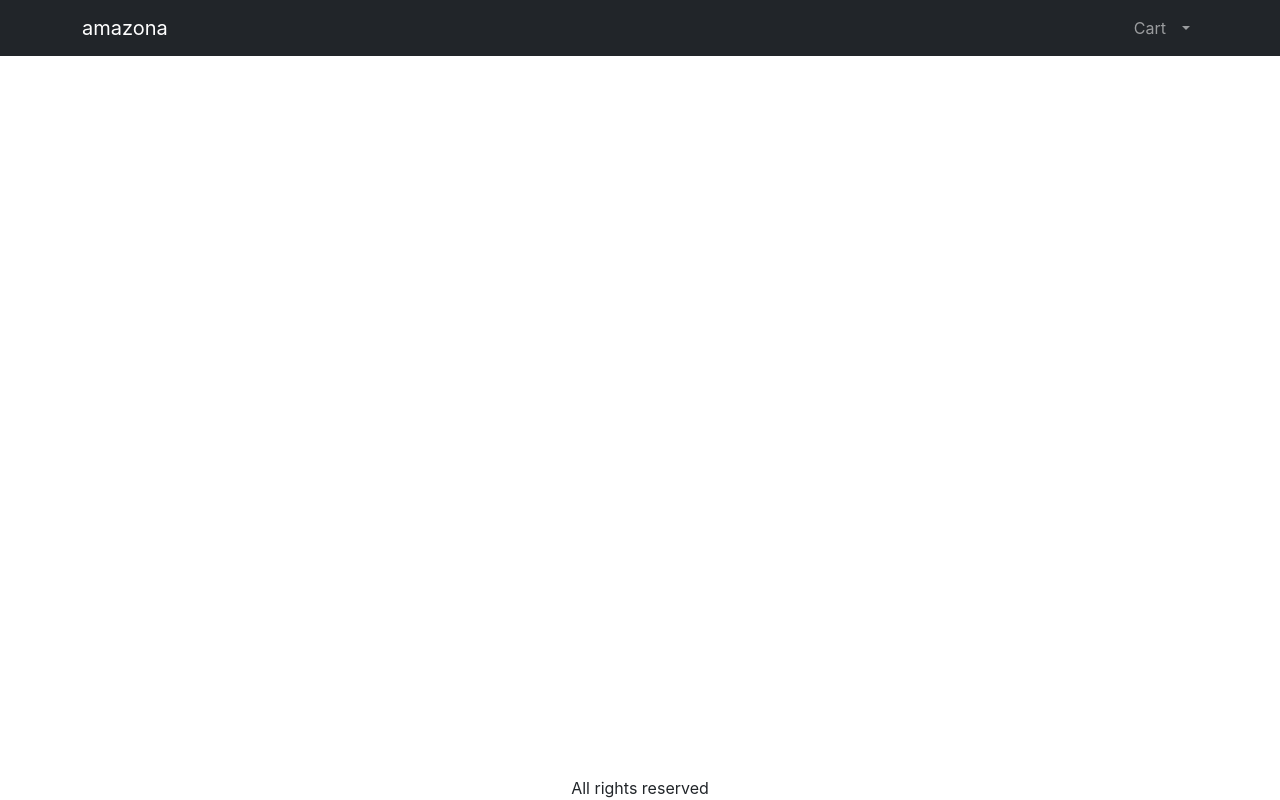
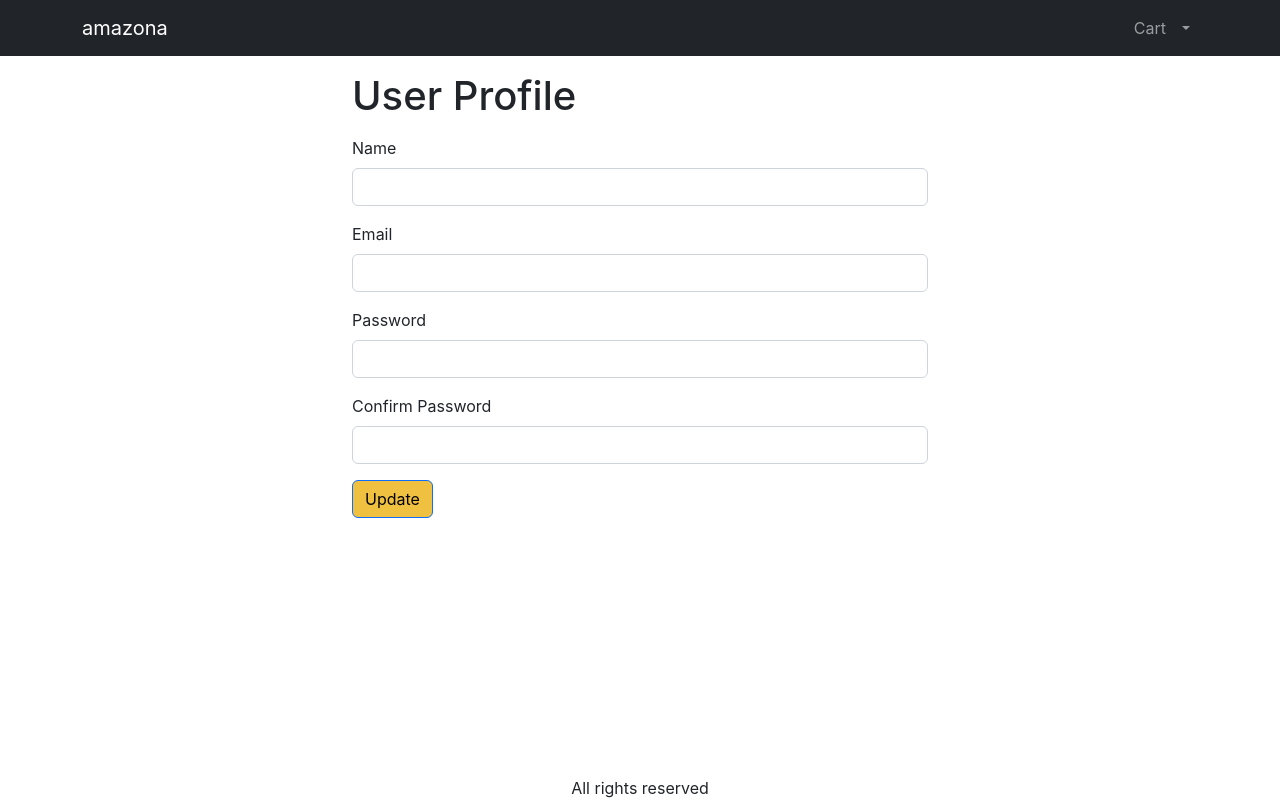
Before and after one commit to Ab-Laye/mern-amazona, a React (Create React App) app in the folder frontend/: page /profile in a window 1280 px wide. Built offline with nearby package versions, Linux system fonts and the light colour scheme.

Commit message:
etape-29-Create-Profile-Screen

```diff
--- a/frontend/src/App.js
+++ b/frontend/src/App.js
@@ -20,6 +20,8 @@
 import PlaceOrderScreen from './screens/PlaceOrderScreen';
 import OrderScreen from './screens/OrderScreen';
 import OrderHistoryScreen from './screens/OrderHistoryScreen';
+import SignupScreen from './screens/SignUpScreen';
+import ProfileScreen from './screens/ProfileScreen';
 
 function App() {
   const { state, dispatch: ctxDispatch } = useContext(Store);
@@ -30,6 +32,7 @@
     localStorage.removeItem('userInfo');
     localStorage.removeItem('shippingAddress');
     localStorage.removeItem('paymentMethod');
+    window.location.href = '/signin';
   };
 
   return (
@@ -87,8 +90,9 @@
               <Route path="/cart" element={<CartScreen />} />
               <Route path="/signin" element={<SigninScreen />} />
               <Route path="/shipping" element={<ShippingAddressScreen />} />
+              <Route path="/signup" element={<SignupScreen />} />
               <Route path="/payment" element={<PaymentMethodScreen />} />
-              {/*  <Route path="/signup" element={<SignupScreen />} /> */}
+              <Route path="/profile" element={<ProfileScreen />} />
               <Route path="/order/:id" element={<OrderScreen />}></Route>
               <Route
                 path="/orderhistory"
--- a/frontend/src/screens/HomeScreen.js
+++ b/frontend/src/screens/HomeScreen.js
@@ -7,7 +7,6 @@
 import Product from '../compoment/Product';
 import { Helmet } from 'react-helmet-async';
 import LoadingBox from '../compoment/LoadingBox';
-import MessageBox from '../compoment/MessageBox';
 
 const reducer = (state, action) => {
   switch (action.type) {
--- /dev/null
+++ b/frontend/src/screens/ProfileScreen.js
@@ -0,0 +1,108 @@
+import React, { useContext, useReducer, useState } from 'react';
+import { Helmet } from 'react-helmet-async';
+import Form from 'react-bootstrap/Form';
+import Button from 'react-bootstrap/Button';
+import { Store } from '../Store';
+import { toast } from 'react-toastify';
+import axios from 'axios';
+import { getError } from '../Utils';
+
+const reducer = (state, action) => {
+  switch (action.type) {
+    case 'UPDATE_REQUEST':
+      return { ...state, loadingUpdate: true };
+    case 'UPDATE_SUCCESS':
+      return { ...state, loadingUpdate: false };
+    case 'UPDATE_FAIL':
+      return { ...state, loadingUpdate: false };
+
+    default:
+      return state;
+  }
+};
+
+export default function ProfileScreen() {
+  const { state, dispatch: ctxDispatch } = useContext(Store);
+  const { userInfo } = state;
+  const [name, setName] = useState(userInfo.name);
+  const [email, setEmail] = useState(userInfo.email);
+  const [password, setPassword] = useState('');
+  const [confirmPassword, setConfirmPassword] = useState('');
+
+  const [{ loadingUpdate }, dispatch] = useReducer(reducer, {
+    loadingUpdate: false,
+  });
+
+  const submitHandler = async (e) => {
+    e.preventDefault();
+    try {
+      const { data } = await axios.put(
+        '/api/users/profile',
+        {
+          name,
+          email,
+          password,
+        },
+        {
+          headers: { Authorization: `Bearer ${userInfo.token}` },
+        }
+      );
+      dispatch({
+        type: 'UPDATE_SUCCESS',
+      });
+      ctxDispatch({ type: 'USER_SIGNIN', payload: data });
+      localStorage.setItem('userInfo', JSON.stringify(data));
+      toast.success('User updated successfully');
+    } catch (err) {
+      dispatch({
+        type: 'FETCH_FAIL',
+      });
+      toast.error(getError(err));
+    }
+  };
+
+  return (
+    <div className="container small-container">
+      <Helmet>
+        <title>User Profile</title>
+      </Helmet>
+      <h1 className="my-3">User Profile</h1>
+      <form onSubmit={submitHandler}>
+        <Form.Group className="mb-3" controlId="name">
+          <Form.Label>Name</Form.Label>
+          <Form.Control
+            value={name}
+            onChange={(e) => setName(e.target.value)}
+            required
+          />
+        </Form.Group>
+        <Form.Group className="mb-3" controlId="name">
+          <Form.Label>Email</Form.Label>
+          <Form.Control
+            type="email"
+            value={email}
+            onChange={(e) => setEmail(e.target.value)}
+            required
+          />
+        </Form.Group>
+        <Form.Group className="mb-3" controlId="password">
+          <Form.Label>Password</Form.Label>
+          <Form.Control
+            type="password"
+            onChange={(e) => setPassword(e.target.value)}
+          />
+        </Form.Group>
+        <Form.Group className="mb-3" controlId="password">
+          <Form.Label>Confirm Password</Form.Label>
+          <Form.Control
+            type="password"
+            onChange={(e) => setConfirmPassword(e.target.value)}
+          />
+        </Form.Group>
+        <div className="mb-3">
+          <Button type="submit">Update</Button>
+        </div>
+      </form>
+    </div>
+  );
+}
```
Also changed, not shown: 1 other file (tests, documents, lock files or other folders).
